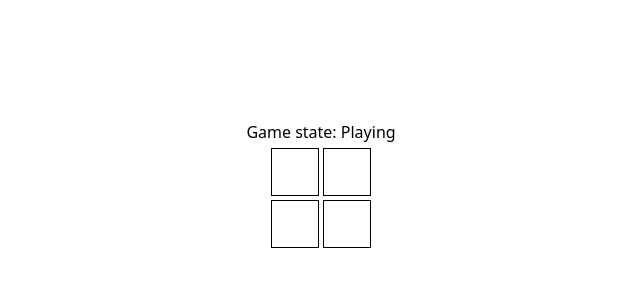
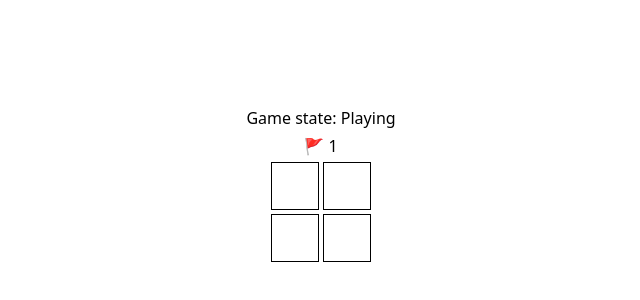
Before and after one commit to dasha-ria/minesweeper, a React (Vite) app: page / in a window 1280 px wide. Shown: the part 216-516 px from the top of the page, without its empty margins (319-959 px from the left). Built offline with nearby package versions, Linux system fonts and the light colour scheme.

Commit message:
counting flags

```diff
--- a/src/App.tsx
+++ b/src/App.tsx
@@ -5,24 +5,34 @@ import {
 } from "./minefield/createMinefield";
 
 function App() {
+  const mines = 1;
+
   const [minefield, setMinefield] = useState(
-    createMinefield({ width: 2, height: 2, mines: 1 })
+    createMinefield({ width: 2, height: 2, mines })
   );
 
   const [gameState, setGameState] = useState<"Playing" | "Won" | "Lost">(
     "Playing"
   );
+  const [flagCount, setFlagCount] = useState(0);
 
   useEffect(() => {
     let isWon = true;
     let isLost = false;
+    let flags = 0;
     minefield.flat().forEach((cell) => {
       if (cell.action !== "Revealed" && cell.value !== "Mine") {
         isWon = false;
       } else if (cell.action === "Revealed" && cell.value === "Mine") {
         isLost = true;
       }
+
+      if (cell.action === "Flag") {
+        flags++;
+      }
     });
+
+    setFlagCount(flags);
     if (isLost) {
       setGameState("Lost");
     } else if (isWon) {
@@ -72,10 +82,12 @@ function App() {
   return (
     <div className="flex flex-col gap-1 items-center justify-center h-screen">
       <p>Game state: {gameState}</p>
+      <p>🚩 {mines - flagCount}</p>
       {minefield.map((row, y) => (
-        <div className="flex gap-1">
+        <div className="flex gap-1" key={`row-${y}`}>
           {row.map((cell, x) => (
             <button
+              key={`cell-${y}-${x}`}
               disabled={gameState !== "Playing"}
               onClick={() => revealCell({ y, x })}
               onContextMenu={(e) => {
```
